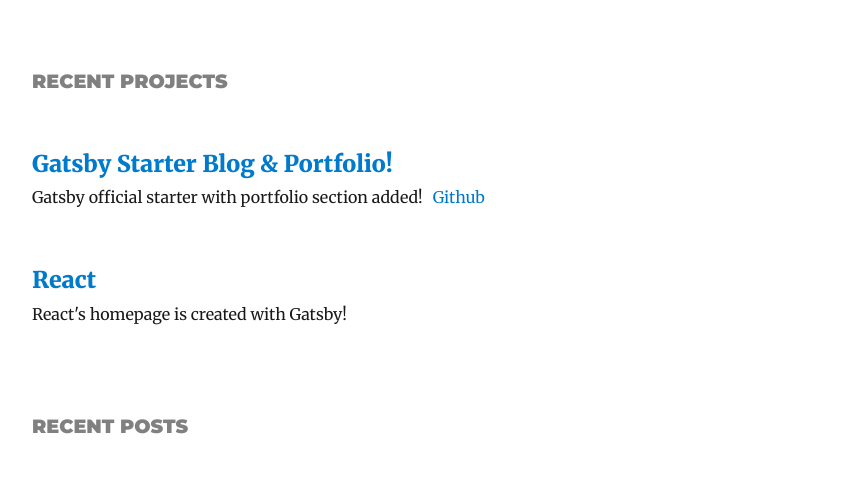
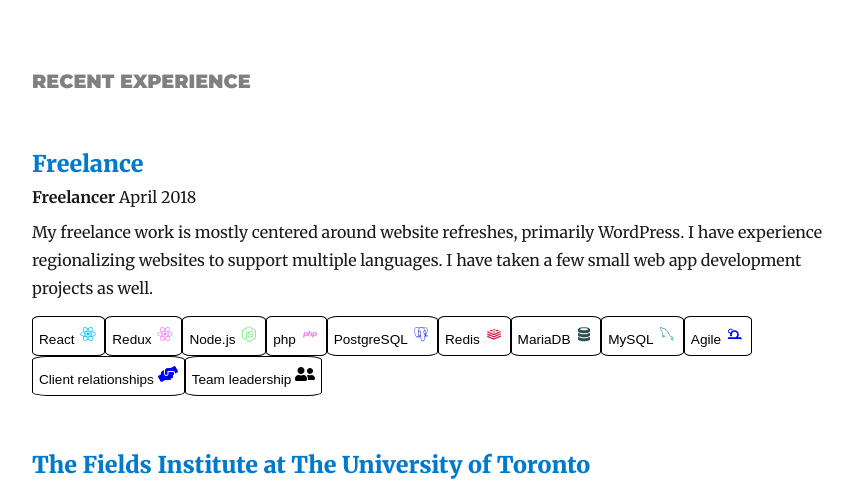
Before and after one commit to calirvine/calirvine, a Gatsby site: page / in a window 1280 px wide. Shown: the part 262-748 px from the top of the page, without its empty margins (209-1069 px from the left). Built offline with nearby package versions, Linux system fonts and the light colour scheme; Gatsby itself is replaced by a stand-in of ours; some packages are replaced by stand-ins of ours.

Commit message:
I added json for creating my work experience and forked and modified a tech badge component (credit in source code) to show my tech competencies

```diff
--- /dev/null
+++ b/content/experience/beyondcoolmedia.json
@@ -0,0 +1,21 @@
+{
+  "company": "Freelance",
+  "jobTitle": "Freelancer",
+  "startDate": "2018-04-01",
+  "endDate": null,
+  "url": "https://calirvine.com",
+  "description": "My freelance work is mostly centered around website refreshes, primarily WordPress. I have experience regionalizing websites to support multiple languages. I have taken a few small web app development projects as well. ",
+  "skills": [
+    "react",
+    "redux",
+    "nodejs",
+    "php",
+    "postgres",
+    "redis",
+    "mariadb",
+    "mysql",
+    "agile",
+    "clientRelationships",
+    "teamLeadership"
+  ]
+}
--- /dev/null
+++ b/content/experience/fields.json
@@ -0,0 +1,18 @@
+{
+  "company": "The Fields Institute at The University of Toronto",
+  "jobTitle": "Web Application Developer",
+  "startDate": "2019-03-01",
+  "endDate": null,
+  "url": "https://fields.utoronto.ca",
+  "description": "In house web application developer for a mathematical institute based out of the university of Toronto. Tasks are primarily creating modern frontend UIs in React/ Redux to interface with legacy APIs.",
+  "skills": [
+    "react",
+    "redux",
+    "nodejs",
+    "postgres",
+    "sqlite",
+    "html",
+    "css",
+    "agile"
+  ]
+}
--- /dev/null
+++ b/content/experience/telus.json
@@ -0,0 +1,9 @@
+{
+  "company": "TELUS Mobility",
+  "jobTitle": "Developer Analyst",
+  "startDate": "2015-10-01",
+  "endDate": "2019-04-01",
+  "url": "https://telus.com",
+  "description": "Worked on the retail support team in order to create and maintain employee portals and web applications.",
+  "skills": ["javascript", "php", "jquery", "mariadb", "mysql", "cms", "agile"]
+}
--- a/gatsby-config.js
+++ b/gatsby-config.js
@@ -11,24 +11,6 @@
       stackoverflow: "5847354/cal-irvine",
       linkedin: "callum-irvine-58bb094b",
     },
-    projects: [
-      {
-        title: `Gatsby Starter Blog & Portfolio!`,
-        description: `Gatsby official starter with portfolio section added!`,
-        url: `https://gatsby-starter-blog-and-portfolio.netlify.com/`,
-        moreLinks: [
-          {
-            type: `Github`,
-            url: `https://github.com/alisalahio/gatsby-starter-blog-and-portfolio`,
-          },
-        ],
-      },
-      {
-        title: `React`,
-        description: `React's homepage is created with Gatsby!`,
-        url: `https://reactjs.org/`,
-      },
-    ],
   },
   plugins: [
     {
@@ -36,6 +18,14 @@
       options: {
         path: `${__dirname}/content/blog`,
         name: `blog`,
+      },
+    },
+    `gatsby-transformer-json`,
+    {
+      resolve: `gatsby-source-filesystem`,
+      options: {
+        path: `${__dirname}/content/experience`,
+        name: `experience`,
       },
     },
     {
--- a/package.json
+++ b/package.json
@@ -8,7 +8,7 @@
     "url": "https://github.com/alisalahio/gatsby-starter-blog-and-portfolio/issues"
   },
   "dependencies": {
-    "gatsby": "^2.13.39",
+    "gatsby": "^2.18.0-alpha.1",
     "gatsby-image": "^2.2.6",
     "gatsby-plugin-feed": "^2.3.5",
     "gatsby-plugin-google-analytics": "^2.1.4",
@@ -23,8 +23,10 @@
     "gatsby-remark-responsive-iframe": "^2.2.4",
     "gatsby-remark-smartypants": "^2.1.2",
     "gatsby-source-filesystem": "^2.1.6",
+    "gatsby-transformer-json": "^2.2.20",
     "gatsby-transformer-remark": "^2.6.9",
     "gatsby-transformer-sharp": "^2.2.4",
+    "moment": "^2.24.0",
     "prismjs": "^1.17.1",
     "react": "^16.8.6",
     "react-dom": "^16.8.6",
--- /dev/null
+++ b/src/components/experience.js
@@ -0,0 +1,90 @@
+import React from "react"
+import { useStaticQuery, graphql } from "gatsby"
+import moment from "moment"
+import TechBadge from "./techBadge"
+
+import { rhythm, scale } from "../utils/typography"
+
+const Experiences = () => {
+  const data = useStaticQuery(graphql`
+    query ExperienceQuery {
+      allExperienceJson {
+        nodes {
+          company
+          description
+          endDate
+          id
+          jobTitle
+          skills
+          startDate
+          url
+        }
+      }
+    }
+  `)
+  const experiences = data.allExperienceJson.nodes
+
+  return (
+    <div>
+      <div>
+        <h3
+          style={{
+            ...scale(0.2),
+            fontFamily: `Montserrat, sans-serif`,
+            marginTop: 0,
+            marginBottom: 0,
+            color: "grey",
+            textTransform: "uppercase",
+          }}
+        >
+          Recent Experience
+        </h3>
+      </div>
+      <div>
+        {experiences.map(experience => {
+          const {
+            company,
+            description,
+            startDate,
+            endDate,
+            id,
+            jobTitle,
+            skills,
+            url,
+          } = experience
+          let dateString = `${moment(startDate).format(`MMMM YYYY`)} `
+          if (endDate) dateString += `to ${moment(endDate).format(`MMMM YYYY`)}`
+          return (
+            <div key={id}>
+              <h3
+                style={{
+                  marginBottom: rhythm(1 / 4),
+                }}
+              >
+                <a
+                  href={url}
+                  style={{ boxShadow: `none` }}
+                  target="_blank"
+                  rel="noopener noreferrer"
+                >
+                  {company}
+                </a>
+              </h3>
+              <p style={{ paddingBottom: 0, marginBottom: rhythm(0.25) }}>
+                <strong>{jobTitle}</strong> {dateString}
+              </p>
+              <p style={{ marginBottom: rhythm(0.5) }}>{description}</p>
+              <div style={{ display: "block!important" }}>
+                {skills.map(skill => (
+                  <TechBadge key={skill} tag={skill} />
+                ))}
+              </div>
+            </div>
+          )
+        })}
+      </div>
+    </div>
+  )
+}
+
+export default Experiences
--- a/src/components/projects.js
+++ /dev/null
@@ -1,91 +0,0 @@
-/**
- * Projects component that queries for data
- * with Gatsby's useStaticQuery component
- *
- * See: https://www.gatsbyjs.org/docs/use-static-query/
- */
-
-import React from "react"
-import { useStaticQuery, graphql } from "gatsby"
-
-import { rhythm, scale } from "../utils/typography"
-
-const Projects = () => {
-  const data = useStaticQuery(graphql`
-    query ProjectsQuery {
-      site {
-        siteMetadata {
-          projects {
-            title
-            url
-            description
-            moreLinks {
-              type
-              url
-            }
-          }
-        }
-      }
-    }
-  `)
-
-  const { projects } = data.site.siteMetadata
-  return (
-    <div>
-      <div>
-        <h3
-          style={{
-            ...scale(0.2),
-            fontFamily: `Montserrat, sans-serif`,
-            marginTop: 0,
-            marginBottom: 0,
-            color: "grey",
-            textTransform: "uppercase",
-          }}
-        >
-          Recent Projects
-        </h3>
-      </div>
-      <div>
-        {projects.map(project => {
-          const { title, description, url, moreLinks } = project
-          return (
-            <div key={title}>
-              <h3
-                style={{
-                  marginBottom: rhythm(1 / 4),
-                }}
-              >
-                <a
-                  href={url}
-                  style={{ boxShadow: `none` }}
-                  target="_blank"
-                  rel="noopener noreferrer"
-                >
-                  {title}
-                </a>
-              </h3>
-              <p>
-                {description}
-                {moreLinks &&
-                  moreLinks.map(link => (
-                    <a
-                      key={link.url}
-                      href={link.url}
-                      style={{ marginLeft: 10 }}
-                      target="_blank"
-                      rel="noopener noreferrer"
-                    >
-                      {link.type}
-                    </a>
-                  ))}
-              </p>
-            </div>
-          )
-        })}
-      </div>
-    </div>
-  )
-}
-
-export default Projects
--- /dev/null
+++ b/src/components/techBadge.js
@@ -0,0 +1,56 @@
+/*
+Component is strongly based on https://github.com/willjw3/gatsby-starter-developer-diary
+modified slightly and extended to suit my needs.
+*/
+
+import React from "react"
+import { rhythm, scale } from "../utils/typography"
+import * as FontAwesome from "react-icons/fa"
+import * as Devicons from "react-icons/di"
+import techTags from "./techTags"
+
+const TechBadge = ({ tag }) => {
+  const buttonStyle = {
+    background: `white`,
+    borderRadius: `10%`,
+    border: `1px solid black`,
+    fontSize: `.85rem`,
+    height: `100%`,
+  }
+  const parentStyle = {
+    display: `inline-block`,
+    padding: `.25rem!important`,
+    height: `40px`,
+  }
+  const styleInline = {
+    display: `inline`,
+  }
+
+  if (!techTags[tag])
+    return (
+      <div style={parentStyle}>
+        <button style={buttonStyle} className="tech-tag text-white">
+          <div style={styleInline}>{tag} </div>
+        </button>
+      </div>
+    )
+
+  const { name, size, color, tech } = techTags[tag]
+  const str = name
+  const icon = /^Fa/.test(str)
+    ? React.createElement(FontAwesome[name])
+    : React.createElement(Devicons[name])
+
+  return (
+    <div style={parentStyle}>
+      <button style={buttonStyle} className="tech-tag text-white">
+        <div style={styleInline}>{tech} </div>
+        <div style={{ ...styleInline, fontSize: size, color: color }}>
+          {icon}
+        </div>
+      </button>
+    </div>
+  )
+}
+
+export default TechBadge
--- /dev/null
+++ b/src/components/techTags.js
@@ -0,0 +1,148 @@
+const techTags = {
+  react: {
+    tech: "React",
+    name: "DiReact",
+    size: 20,
+    color: "deepskyblue",
+  },
+  nodejs: {
+    tech: "Node.js",
+    name: "DiNodejsSmall",
+    size: 20,
+    color: "lightgreen",
+  },
+  git: {
+    tech: "Git",
+    name: "DiGitMerge",
+    size: 20,
+    color: "white",
+  },
+  javascript: {
+    tech: "JavaScript",
+    name: "DiJsBadge",
+    size: 20,
+    color: "yellow",
+  },
+  css: {
+    tech: "CSS",
+    name: "DiCss3Full",
+    size: 20,
+    color: "teal",
+  },
+  python: {
+    tech: "Python",
+    name: "DiPython",
+    size: 20,
+    color: "deepskyblue",
+  },
+  ruby: {
+    tech: "Ruby",
+    name: "DiRuby",
+    size: 20,
+    color: "crimson",
+  },
+  java: {
+    tech: "Java",
+    name: "FaJava",
+    size: 20,
+    color: "wheat",
+  },
+  angular: {
+    tech: "Angular",
+    name: "DiAngularSimple",
+    size: 20,
+    color: "red",
+  },
+  html: {
+    tech: "HTML",
+    name: "FaHtml5",
+    size: 20,
+    color: "darkorange",
+  },
+  php: {
+    tech: "php",
+    name: "DiPhp",
+    size: 20,
+    color: "violet",
+  },
+  mongodb: {
+    tech: "MongoDB",
+    name: "DiMongodb",
+    size: 20,
+    color: "green",
+  },
+  vscode: {
+    tech: "VS Code",
+    name: "DiVisualstudio",
+    size: 20,
+    color: "deepskyblue",
+  },
+  redux: {
+    tech: "Redux",
+    name: "DiReact",
+    size: 20,
+    color: "violet",
+  },
+  postgres: {
+    tech: "PostgreSQL",
+    name: "DiPostgresql",
+    size: 20,
+    color: "blue",
+  },
+  redis: {
+    tech: "Redis",
+    name: "DiRedis",
+    size: 20,
+    color: "crimson",
+  },
+  mysql: {
+    tech: "MySQL",
+    name: "DiMysql",
+    size: 20,
+    color: "DarkCyan",
+  },
+  mariadb: {
+    tech: "MariaDB",
+    name: "DiDatabase",
+    size: 20,
+    color: "darkslategrey",
+  },
+  sqlite: {
+    tech: "SQLite",
+    name: "DiSqllite",
+    size: 20,
+    color: "darkslategrey",
+  },
+  agile: {
+    tech: "Agile",
+    name: "DiScrum",
+    size: 20,
+    color: "blue",
+  },
+  jquery: {
+    tech: "JQuery",
+    name: "DiJqueryLogo",
+    size: 20,
+    color: "#7acef4",
+  },
+  cms: {
+    tech: "CMS",
+    name: "FaPencilAlt",
+    size: 20,
+    color: "black",
+  },
+  clientRelationships: {
+    tech: "Client relationships",
+    name: "FaHandsHelping",
+    size: 20,
+    color: "blue",
+  },
+  teamLeadership: {
+    tech: "Team leadership",
+    name: "FaUserFriends",
+    size: 20,
+    color: "black",
+  },
+}
+
+export default techTags
--- a/src/pages/index.js
+++ b/src/pages/index.js
@@ -2,7 +2,7 @@
 import { graphql } from "gatsby"
 
 import Bio from "../components/bio"
-import Projects from "../components/projects"
+import Experience from "../components/experience"
 import Posts from "../components/posts"
 import Layout from "../components/layout"
 import SEO from "../components/seo"
@@ -16,8 +16,8 @@
       <Layout location={this.props.location} title={siteTitle}>
         <SEO title="My projects & posts" />
         <Bio />
-        <Projects />
-        <Posts />
+        <Experience />
+        {/* <Posts /> */}
       </Layout>
     )
   }
```
Also changed, not shown: src/components/layout.css (added, +9 -0 lines), src/components/layout.js (+5 -6 lines), content/assets/profile-pic-alt.jpg (renamed from content/assets/alt-profile-pic.jpg), 1 other file.
